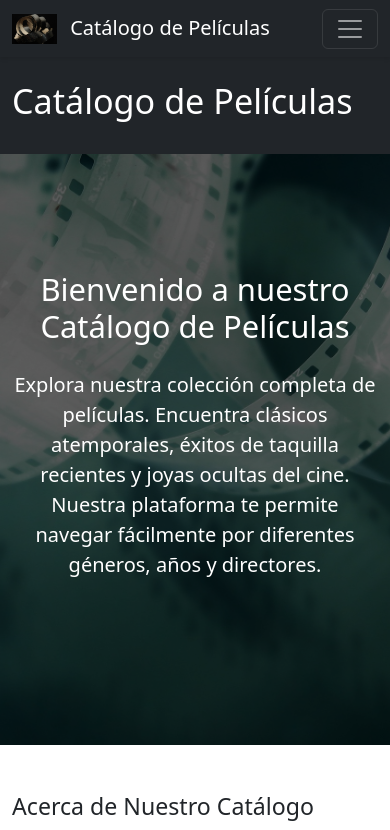
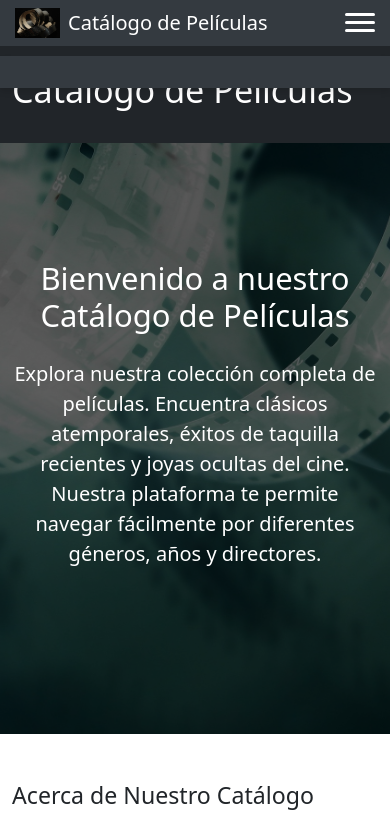
Before and after one commit to pablovirtual/cata_angular_CAS, an Angular app: page / in a window 390 px wide. Shown: the top 830 px of the page. Built offline with nearby package versions, Linux system fonts and the light colour scheme.

Commit message:
menu responsive CSS

```diff
--- a/src/app/shared/navbar/navbar.component.css
+++ b/src/app/shared/navbar/navbar.component.css
@@ -1,50 +1,120 @@
-/* Estilos específicos para la barra de navegación */
-.navbar {
+/* Estilos para la barra de navegación personalizada con menú CSS puro */
+.custom-navbar {
+  background-color: #343a40;
   box-shadow: 0 2px 4px rgba(0, 0, 0, 0.1);
+  color: white;
+  padding: 0.5rem 0;
 }
 
-/* Estilo para el botón de menú hamburguesa */
-.navbar-toggler:focus {
-  outline: none;
-  box-shadow: none;
+.container {
+  display: flex;
+  justify-content: space-between;
+  align-items: center;
+  padding: 0 15px;
+  max-width: 1140px;
+  margin: 0 auto;
 }
 
-/* Estilos para manejo manual de menú responsive */
-@media (max-width: 991.98px) {
-  .navbar-collapse {
-    position: absolute;
-    top: 56px; /* Ajusta según la altura de tu navbar */
-    left: 0;
-    right: 0;
-    background-color: #343a40; /* Mismo color que navbar-dark bg-dark */
-    padding: 1rem;
-    z-index: 1000;
-    box-shadow: 0 4px 6px rgba(0,0,0,0.1);
-    overflow-y: auto;
-    max-height: 80vh;
+/* Estilos para el logo */
+.navbar-brand {
+  color: white;
+  text-decoration: none;
+  display: flex;
+  align-items: center;
+  font-size: 1.25rem;
 }
 
-  /* Por defecto el menú está oculto */
-  .collapse:not(.show) {
-    display: none;
+.navbar-brand:hover {
+  color: rgba(255, 255, 255, 0.8);
 }
 
-  /* Cuando tiene la clase show, se muestra */
-  .collapse.show {
-    display: block;
-  }
+.navbar-brand img {
+  margin-right: 0.5rem;
+  transition: transform 0.3s ease;
 }
 
-/* Estilo para enlaces activos */
-.nav-link.active {
-  font-weight: bold;
-  position: relative;
-  color: #fff !important;
-  background-color: rgba(255, 255, 255, 0.1);
-  border-radius: 4px;
+.navbar-brand:hover img {
+  transform: scale(1.1);
 }
 
-.nav-link.active::after {
+/* Hack de checkbox para menú responsive */
+.menu-checkbox {
+  display: none; /* Ocultar el checkbox */
+}
+
+/* Botón hamburguesa */
+.menu-button {
+  display: none; /* Por defecto oculto en pantallas grandes */
+  cursor: pointer;
+  width: 30px;
+  height: 30px;
+  position: relative;
+  z-index: 2;
+}
+
+/* Las tres barras del icono hamburguesa */
+.menu-icon,
+.menu-icon::before,
+.menu-icon::after {
+  display: block;
+  background-color: white;
+  position: absolute;
+  height: 3px;
+  width: 100%;
+  border-radius: 3px;
+  transition: all 0.3s ease;
+}
+
+.menu-icon {
+  top: 13px;
+}
+
+.menu-icon::before {
+  content: '';
+  top: -8px;
+}
+
+.menu-icon::after {
+  content: '';
+  top: 8px;
+}
+
+/* Contenedor del menú */
+.menu-container {
+  display: flex;
+}
+
+.menu-items {
+  display: flex;
+  list-style: none;
+  margin: 0;
+  padding: 0;
+}
+
+.menu-item {
+  margin: 0 10px;
+}
+
+.menu-item a {
+  color: white;
+  text-decoration: none;
+  padding: 0.5rem 1rem;
+  display: block;
+  border-radius: 4px;
+  transition: background-color 0.3s ease;
+}
+
+.menu-item a:hover {
+  background-color: rgba(255, 255, 255, 0.1);
+}
+
+.menu-item a.active {
+  font-weight: bold;
+  background-color: rgba(255, 255, 255, 0.1);
+  position: relative;
+}
+
+.menu-item a.active::after {
   content: '';
   position: absolute;
   bottom: -2px;
@@ -54,10 +124,59 @@
   background-color: #fff;
 }
 
-.navbar-brand img {
-  transition: transform 0.3s ease;
+/* Estilos responsive */
+@media (max-width: 991.98px) {
+  .menu-button {
+    display: flex; /* Mostrar el botón hamburguesa en pantallas pequeñas */
+    align-items: center;
+    justify-content: center;
   }
 
-.navbar-brand:hover img {
-  transform: scale(1.1);
+  .menu-container {
+    position: absolute;
+    top: 56px;
+    left: 0;
+    right: 0;
+    background-color: #343a40;
+    flex-direction: column;
+    padding: 1rem;
+    z-index: 1000;
+    box-shadow: 0 4px 6px rgba(0,0,0,0.1);
+
+    /* Escondemos el menú por defecto */
+    max-height: 0;
+    overflow: hidden;
+    transition: max-height 0.3s ease;
   }
+
+  .menu-items {
+    flex-direction: column;
+    width: 100%;
+  }
+
+  .menu-item {
+    margin: 5px 0;
+    width: 100%;
+    text-align: center;
+  }
+
+  /* Cuando el checkbox está marcado, mostramos el menú */
+  .menu-checkbox:checked ~ .menu-container {
+    max-height: 300px; /* Altura máxima del menú cuando está abierto */
+  }
+
+  /* Animación del icono hamburguesa a X */
+  .menu-checkbox:checked ~ .menu-button .menu-icon {
+    background-color: transparent;
+  }
+
+  .menu-checkbox:checked ~ .menu-button .menu-icon::before {
+    transform: rotate(45deg);
+    top: 0;
+  }
+
+  .menu-checkbox:checked ~ .menu-button .menu-icon::after {
+    transform: rotate(-45deg);
+    top: 0;
+  }
+}
--- a/src/app/shared/navbar/navbar.component.html
+++ b/src/app/shared/navbar/navbar.component.html
@@ -1,23 +1,25 @@
-<!-- Barra de navegación reutilizable -->
-<nav class="navbar navbar-expand-lg navbar-dark bg-dark">
+<!-- Barra de navegación con menú CSS puro -->
+<nav class="custom-navbar">
   <div class="container">
     <a class="navbar-brand" [routerLink]="['/']">
       <img src="assets/images/logo.jpg" alt="Logo" height="30" class="d-inline-block align-text-top me-2">
       Catálogo de Películas
     </a>
-    <!-- Botón de menú simple con ID específico -->
-    <button id="mobileMenuButton" class="navbar-toggler" type="button" aria-label="Toggle navigation">
-      <span class="navbar-toggler-icon"></span>
-    </button>
 
-    <!-- Menú con ID específico -->
-    <div id="mobileNavMenu" class="collapse navbar-collapse">
-      <ul class="navbar-nav ms-auto">
-        <li class="nav-item">
-          <a class="nav-link" [routerLink]="['/movies']" routerLinkActive="active">Ver Catálogo</a>
+    <!-- Checkbox oculto para controlar el menú -->
+    <input type="checkbox" id="menu-toggle" class="menu-checkbox">
+    <label for="menu-toggle" class="menu-button">
+      <span class="menu-icon"></span>
+    </label>
+
+    <!-- Menú que se muestra/oculta con CSS puro -->
+    <div class="menu-container">
+      <ul class="menu-items">
+        <li class="menu-item">
+          <a [routerLink]="['/movies']" routerLinkActive="active">Ver Catálogo</a>
         </li>
-        <li class="nav-item">
-          <a class="nav-link" [routerLink]="['/movies/new']" routerLinkActive="active">Agregar Película</a>
+        <li class="menu-item">
+          <a [routerLink]="['/movies/new']" routerLinkActive="active">Agregar Película</a>
         </li>
       </ul>
     </div>
--- a/src/app/shared/navbar/navbar.component.ts
+++ b/src/app/shared/navbar/navbar.component.ts
@@ -1,4 +1,4 @@
-import { Component, OnInit } from '@angular/core';
+import { Component } from '@angular/core';
 import { CommonModule } from '@angular/common';
 import { RouterLink, RouterLinkActive } from '@angular/router';
 
@@ -18,35 +18,7 @@ import { RouterLink, RouterLinkActive } from '@angular/router';
   templateUrl: './navbar.component.html',
   styleUrls: ['./navbar.component.css']
 })
-export class NavbarComponent implements OnInit {
-
-  /**
-   * Inicializa el manejador del menú móvil después de que el componente se carga
-   */
-  ngOnInit(): void {
-    // Implementación directa con JavaScript vanilla para garantizar la compatibilidad en producción
-    setTimeout(() => {
-      const menuButton = document.getElementById('mobileMenuButton');
-      const mobileMenu = document.getElementById('mobileNavMenu');
-
-      if (menuButton && mobileMenu) {
-        // Evento de clic para el botón que funciona en cualquier entorno
-        menuButton.addEventListener('click', () => {
-          if (mobileMenu.classList.contains('show')) {
-            mobileMenu.classList.remove('show');
-          } else {
-            mobileMenu.classList.add('show');
-          }
-        });
-
-        // Cierra el menú cuando se hace clic en un enlace
-        const navLinks = mobileMenu.querySelectorAll('.nav-link');
-        navLinks.forEach(link => {
-          link.addEventListener('click', () => {
-            mobileMenu.classList.remove('show');
-          });
-        });
-      }
-    }, 500); // Pequeño retraso para asegurar que los elementos DOM están disponibles
-  }
+export class NavbarComponent {
+  // No necesitamos ngOnInit ni manipulación DOM con JavaScript
+  // ya que ahora usamos una solución puramente CSS
 }
```
Lines whose indentation alone changed are shown as unchanged.
